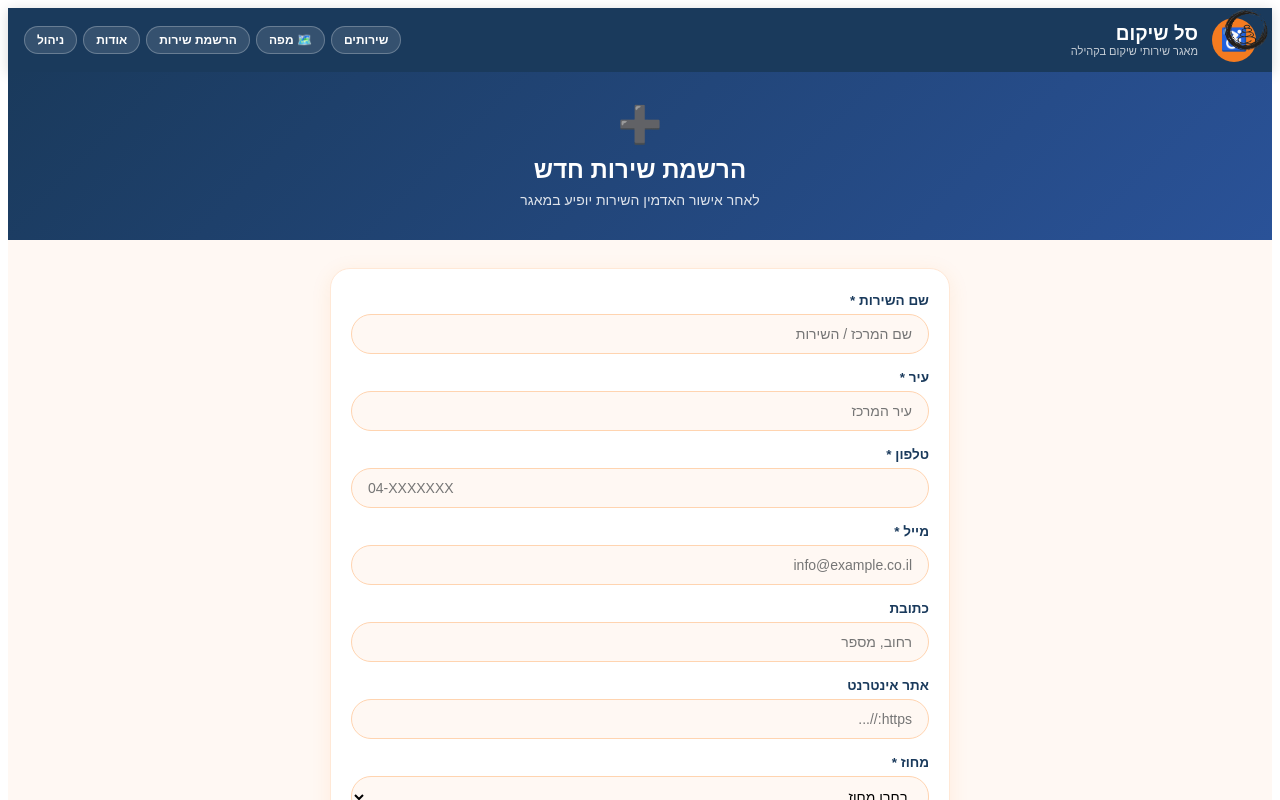
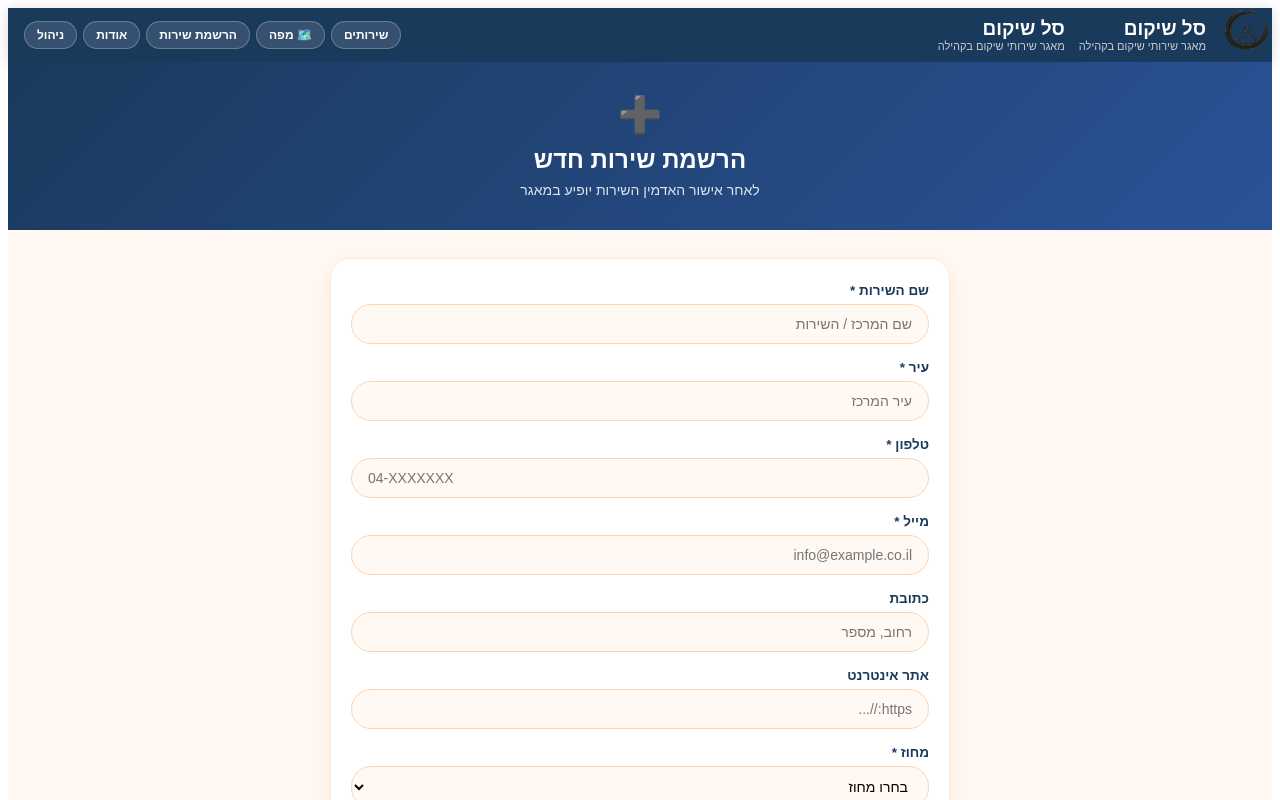
Before and after one commit to sivantelem-commits/rehab-directory, a Next.js app: page /register in a window 1280 px wide. Shown: the top 800 px of the page. Built offline with nearby package versions, Linux system fonts and the light colour scheme.

Commit message:
Update register.js

```diff
--- a/pages/register.js
+++ b/pages/register.js
@@ -56,8 +56,10 @@ export default function Register() {
       <div dir="rtl" style={{ fontFamily: 'Arial, sans-serif', minHeight: '100vh', background: '#FFF8F3' }}>
         <header style={{ background: '#1A3A5C', color: 'white', padding: '10px 16px', display: 'flex', alignItems: 'center', justifyContent: 'space-between', boxShadow: '0 2px 12px rgba(0,0,0,0.15)', flexWrap: 'wrap', gap: 8 }}>
           <div style={{ display: 'flex', alignItems: 'center', gap: 14 }}>
-            <div style={{ width: 44, height: 44, borderRadius: '50%', background: '#F47B20', display: 'flex', alignItems: 'center', justifyContent: 'center', fontSize: 22, fontWeight: 800, color: 'white' }}>♿</div>
-            <div>
+<div style={{ paddingRight: 50 }}>
+  <div style={{ fontWeight: 800, fontSize: 19 }}>סל שיקום</div>
+  <div style={{ fontSize: 11, opacity: 0.75 }}>מאגר שירותי שיקום בקהילה</div>
+</div>            <div>
               <div style={{ fontWeight: 800, fontSize: 19 }}>סל שיקום</div>
               <div style={{ fontSize: 11, opacity: 0.75 }}>מאגר שירותי שיקום בקהילה</div>
             </div>
```
